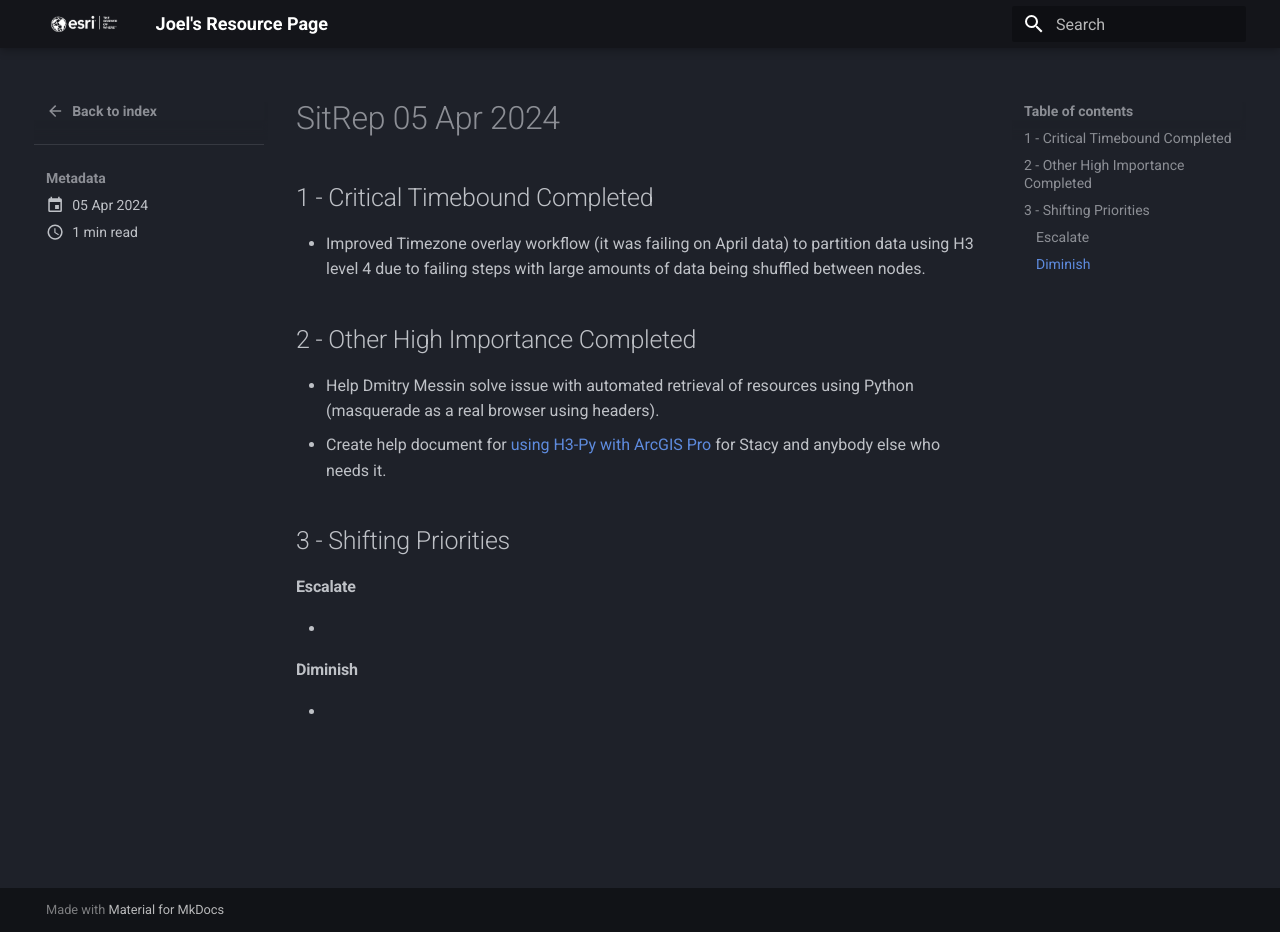
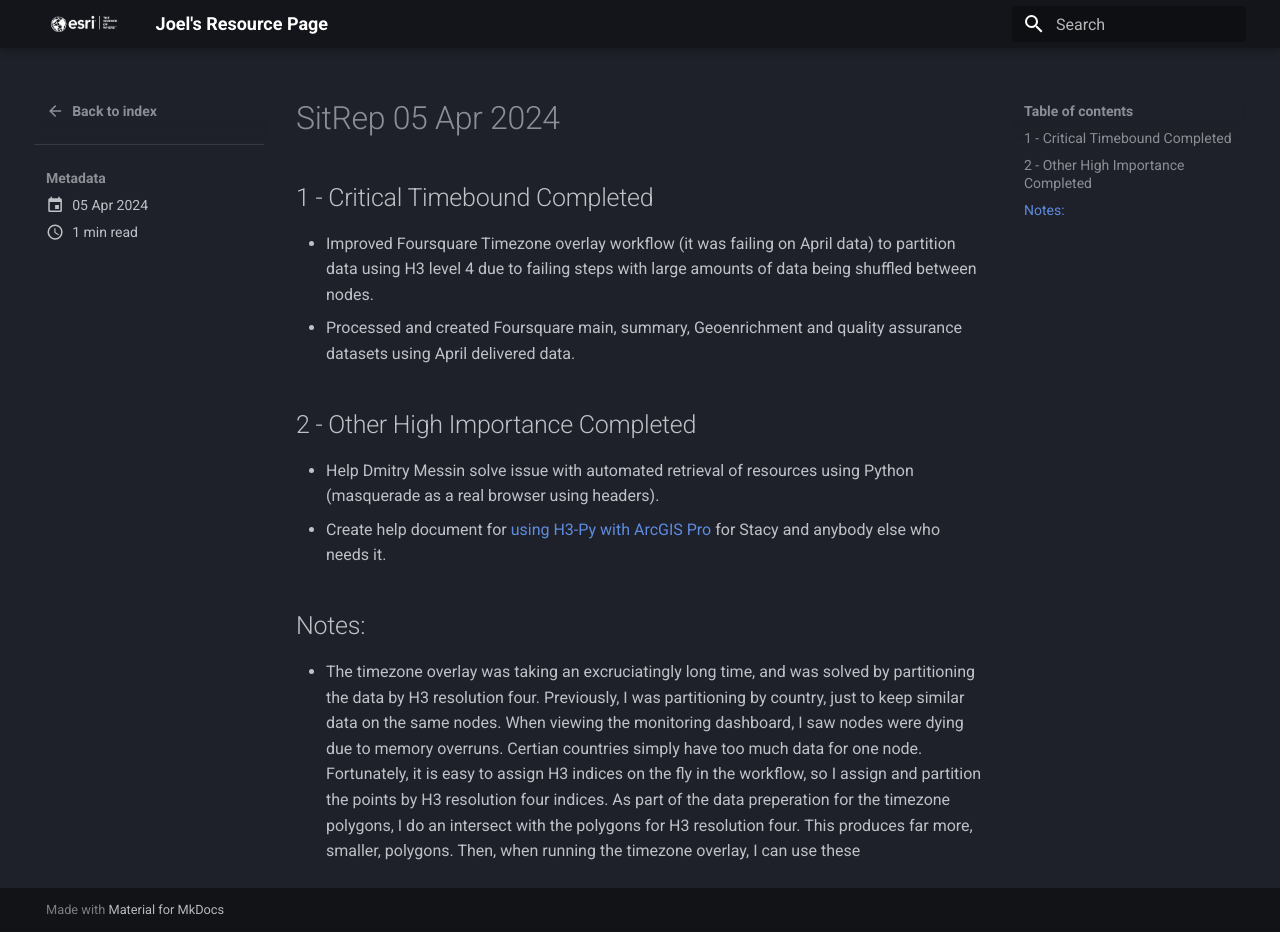
Before and after one commit to knu2xs/esri-resource-page, an MkDocs documentation site: the page built from docs/sitreps/posts/sitrep_02240405.md, in a window 1280 px wide and 932 px high. Built offline with MkDocs 1.6.1 and Material for MkDocs 9.7.7, drawn with Linux system fonts in a browser that asks for light colours.

Commit message:
update sitreps

```diff
--- a/docs/sitreps/posts/sitrep_02240405.md
+++ b/docs/sitreps/posts/sitrep_02240405.md
@@ -6,20 +6,19 @@ date: 2024-04-05
 
 ## 1 - Critical Timebound Completed
 
-- Improved Timezone overlay workflow (it was failing on April data) to partition data using H3 level 4 due to failing steps with large
-    amounts of data being shuffled between nodes.
+- Improved Foursquare Timezone overlay workflow (it was failing on April data) to partition data using H3 level 4 due to failing steps with large
+amounts of data being shuffled between nodes.
+- Processed and created Foursquare main, summary, Geoenrichment and quality assurance datasets using April delivered data.
 
 ## 2 - Other High Importance Completed
 
 - Help Dmitry Messin solve issue with automated retrieval of resources using Python (masquerade as a real browser using headers).
 - Create help document for [using H3-Py with ArcGIS Pro](/add_h3_pro) for Stacy and anybody else who needs it.
 
-## 3 - Shifting Priorities
+## Notes:
 
-#### Escalate
-
--
-
-#### Diminish
-
--
+- The timezone overlay was taking an excruciatingly long time, and was solved by partitioning the data by H3 resolution four. Previously, I was
+partitioning by country, just to keep similar data on the same nodes. When viewing the monitoring dashboard, I saw nodes were dying due to memory
+overruns. Certian countries simply have too much data for one node. Fortunately, it is easy to assign H3 indices on the fly in the workflow, so
+I assign and partition the points by H3 resolution four indices. As part of the data preperation for the timezone polygons, I do an intersect with
+the polygons for H3 resolution four. This produces far more, smaller, polygons. Then, when running the timezone overlay, I can use these
```
